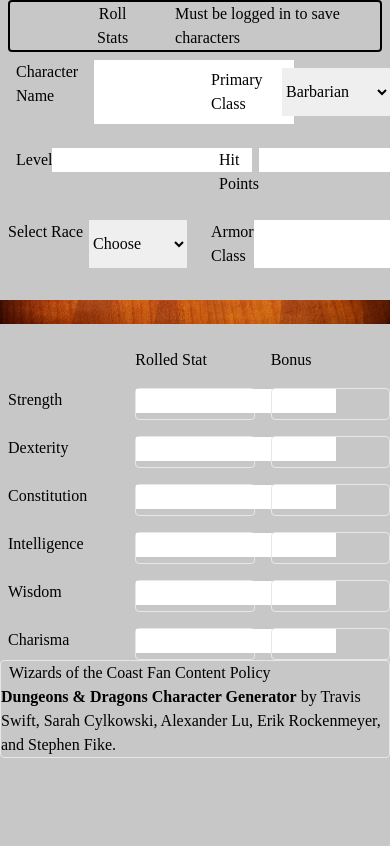
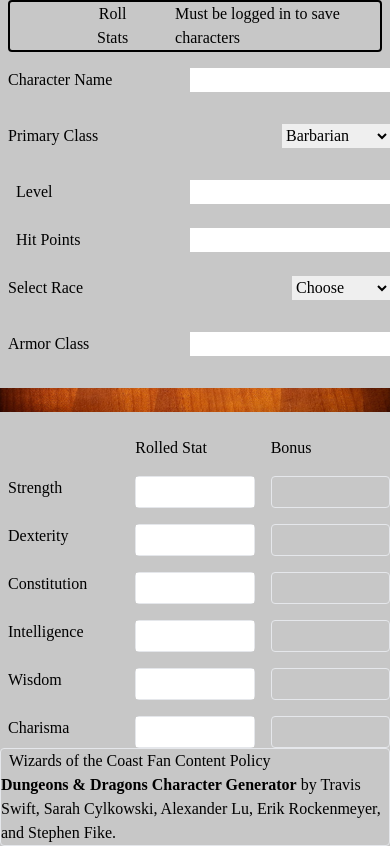
Before and after one commit to TravisSwift/wizards-code, a Node server app: page / in a window 390 px wide; the page is wider, and only the part inside the window is pictured. Shown: the part 205-1051 px from the top of that part. Before the commit the page ends 963 px from the top of that part, so only its background shows below. Run offline with Node 20, Linux system fonts and the light colour scheme; some libraries are stand-ins or nearby versions; some web fonts are replaced.

Commit message:
styled page

```diff
--- a/views/partials/stats.handlebars
+++ b/views/partials/stats.handlebars
@@ -28,16 +28,16 @@
 </content>
 
 <!-----------------------------------------------------------------------------CHARACTER STATS----------------------------------------------------------------------------->
-<section class="flex flex-none justify-between">
+<section class="flex flex-none justify-around content-center">
     <!--------------------------------------------------------------------------------COLUMN #1-------------------------------------------------------------------------------->
     <!--BEGINNING CHARACTER STATS-->
     <nav class="col-4 border-black">
 
 
         <!--------------------------------------------------------------------------------INPUT STATS-------------------------------------------------------------------------------->
-        <section class="grid grid-cols-2 gap-4">
+        <section class="grid grid-cols-1 lg:grid-cols-2 gap-4">
             <!--EnterCharacter Name-->
-            <div class="col-4 ml-2 flex space-x-4 ml-4">
+            <div class="col-4 ml-2 mb-2 mt-2 flex  justify-between">
                 <label class="text-light ">Character Name</label><input type="text" name="character-name" id="name">
             </div>
 
@@ -165,7 +165,7 @@
             <!--DICE INSERT-->
             <div class="container border border-danger rounded stat-button">
                 {{!-- <p id="strength">this is where your dice go</p> --}}
-                <input type="number" name="strength" id="strength">
+                <input class="h-full w-full" type="number" name="strength" id="strength">
             </div>
 
             <div class="flex justify-between  border border-danger border-solid rounded stat-button ">
@@ -187,7 +187,7 @@
             <div class="container border border-danger rounded stat-button">
 
                 {{!-- <p id="dexterity">this is where your dice go</p> --}}
-                <input type="number" name="dexterity" id="dexterity">
+                <input class="h-full w-full" type="number" name="dexterity" id="dexterity">
 
             </div>
 
@@ -207,7 +207,7 @@
             <!--DICE INSERT-->
             <div class="container border border-danger rounded stat-button">
                 {{!-- <p id="constitution" class="stat">this is where your dice go</p> --}}
-                <input type="number" name="constitution" id="constitution">
+                <input class="h-full w-full" type="number" name="constitution" id="constitution">
             </div>
 
             <div class="flex justify-between  border border-danger border-solid rounded stat-button ">
@@ -228,7 +228,7 @@
             <!--DICE INSERT-->
             <div class="container border border-danger rounded stat-button">
                 {{!-- <p id="intelligence" class="stat">this is where your dice go</p> --}}
-                <input type="number" name="intelligence" id="intelligence">
+                <input class="h-full w-full" type="number" name="intelligence" id="intelligence">
 
             </div>
 
@@ -252,7 +252,7 @@
             <!--DICE INSERT-->
             <div class="container border border-danger rounded stat-button">
                 {{!-- <p id="wisdom" class="stat">this is where your dice go</p> --}}
-                <input type="number" name="wisdom" id="wisdom">
+                <input class="h-full w-full" type="number" name="wisdom" id="wisdom">
 
             </div>
 
@@ -274,7 +274,7 @@
             <!--DICE INSERT-->
             <div class="container border border-danger rounded stat-button">
                 {{!-- <p id="charisma" class="stat">this is where your dice go</p> --}}
-                <input type="number" name="charisma" id="charisma">
+                <input class="h-full w-full" type="number" name="charisma" id="charisma">
             </div>
 
             <div class="flex justify-between  border border-danger border-solid rounded stat-button ">
@@ -295,7 +295,7 @@
 <br>
     <!--------------------------------------------------------------------------------COLUMN #2-------------------------------------------------------------------------------->
     <!--BEGINNING DICE TRAY + CHARACTER IMAGE-->
-    <article class="col-4">
+    <article>
         {{!-- <div>
             <div class="row">
                 <!--Dice Pool-->
@@ -306,8 +306,8 @@
             </div> --}}
 
             <!--CHARACTER IMAGE INSERT-->
-            <div flex-row>
-                <div class="hidden border-black border-2 mr-2 justify-center lg:block">
+            <div flex-row >
+                <div class="hidden border-black border-2 mr-2 justify-center content-center lg:block mr-8 mt-10">
                     <img src="/img/characters_images/elf-5636466_1920.png" alt="Character Image" width="300"
                         height="300">
                 </div>
```
